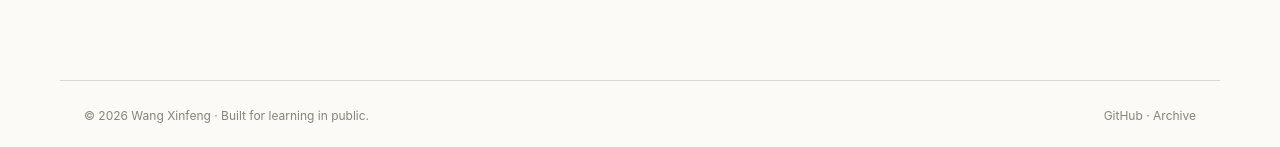
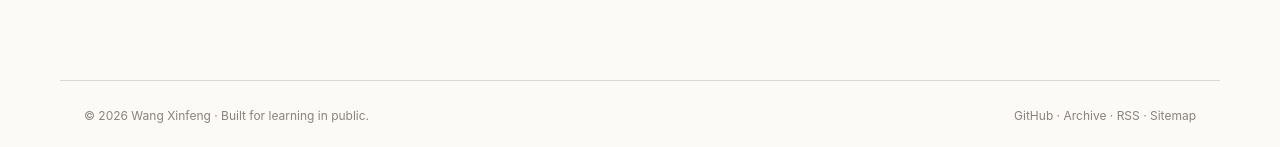
Before and after one commit to telawang91-dotcom/telawang91-dotcom.github.io, a Jekyll site: the page built from learning-map.md, in a window 1280 px wide and 900 px high, scrolled down 797 px. Shown: the part 750-897 px from the top of the window. Built offline with Jekyll 4.4.1, drawn with Linux system fonts in a browser that asks for light colours.

Commit message:
Add RSS and sitemap links to footer

```diff
--- a/_includes/footer.html
+++ b/_includes/footer.html
@@ -1,4 +1,4 @@
 <footer class="site-footer">
   <div>© {{ 'now' | date: '%Y' }} Wang Xinfeng · Built for learning in public.</div>
-  <div><a href="{{ site.profile.github }}" target="_blank" rel="noreferrer">GitHub</a> · <a href="{{ '/archive/' | relative_url }}">Archive</a></div>
+  <div><a href="{{ site.profile.github }}" target="_blank" rel="noreferrer">GitHub</a> · <a href="{{ '/archive/' | relative_url }}">Archive</a> · <a href="{{ '/feed.xml' | relative_url }}">RSS</a> · <a href="{{ '/sitemap.xml' | relative_url }}">Sitemap</a></div>
 </footer>
```
